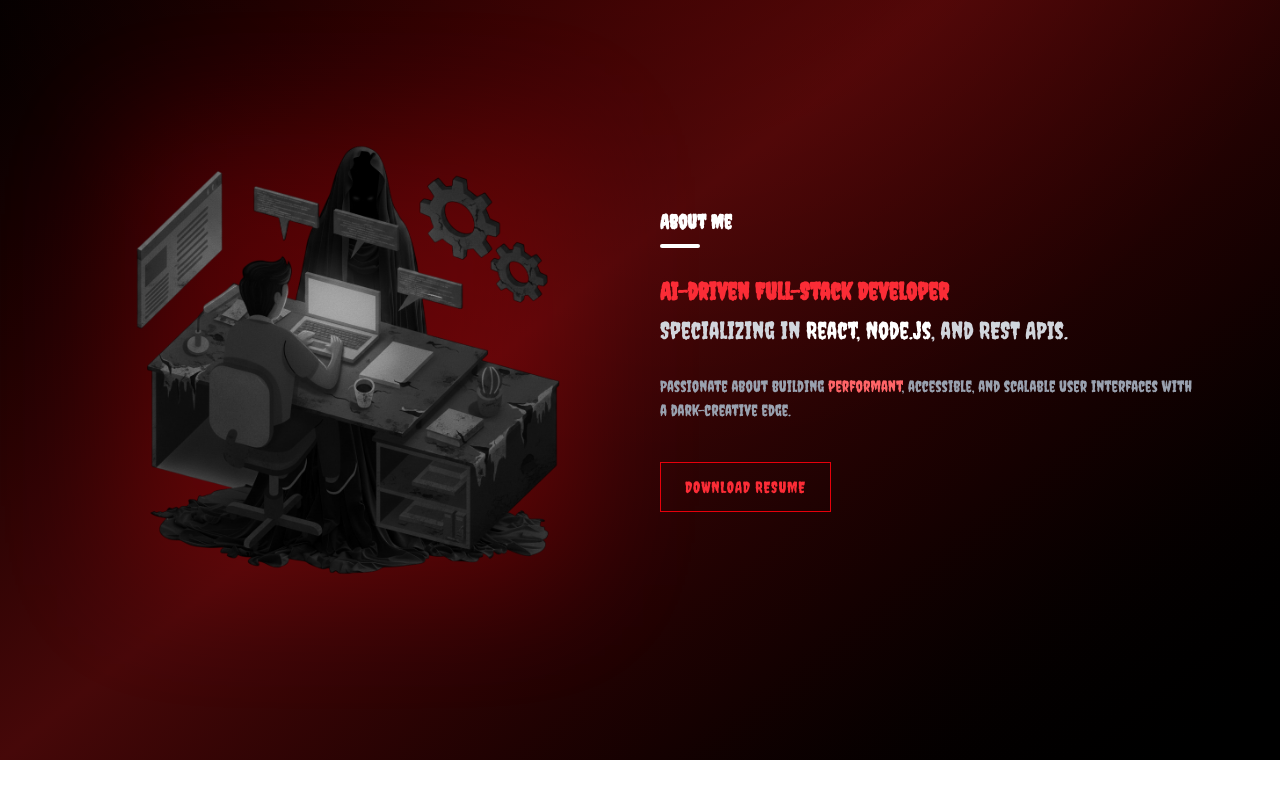
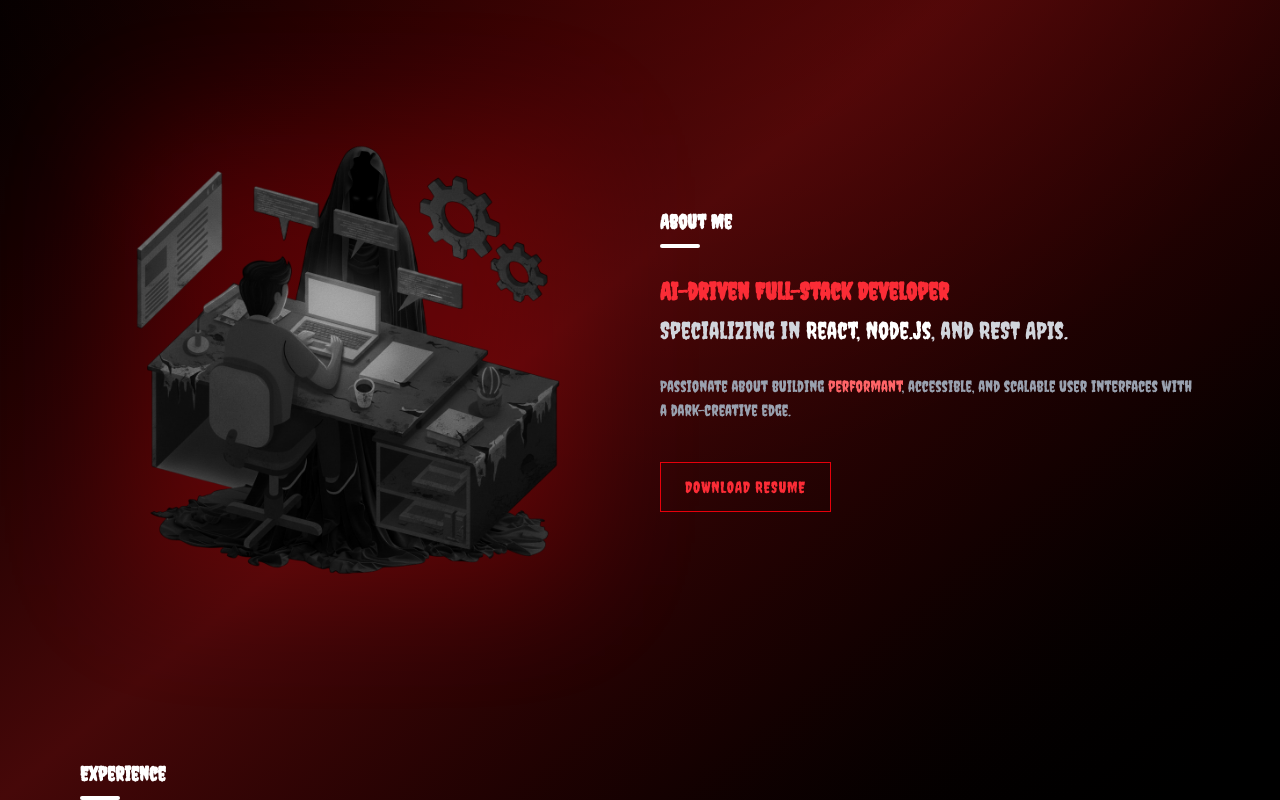
Before and after one commit to SOHAILASIF1/Next-Portfolio, a Next.js app in the folder hi/: page /about in a window 1280 px wide. Shown: the part 276-1076 px from the top of the page. Before the commit the page ends 1036 px from the top, so only its background shows below. Built offline with nearby package versions, Linux system fonts and the light colour scheme.

Commit message:
experice work start

```diff
--- a/hi/app/about/page.js
+++ b/hi/app/about/page.js
@@ -9,6 +9,7 @@ function About() {
       <h1 className="text-6xl text-red-600 text-center my-12 tracking-widest font-bold">
         MY INFO
       </h1>
+      <div>
 
       <div className="min-h-screen flex items-center px-20 gap-10">
 
@@ -57,6 +58,12 @@ function About() {
           </a>
         </div>
       </div>
+      <div className="px-20">
+        <Heading title={"Experience"}/>
+
+
+      </div>
+      </div>
     </>
   );
 }
--- /dev/null
+++ b/hi/app/component/Experience.js
@@ -0,0 +1,11 @@
+import React from 'react'
+
+const Experience = ({tittle,timePeriod,discription}) => {
+  return (
+    <div>
+
+    </div>
+  )
+}
+
+export default Experience
```
